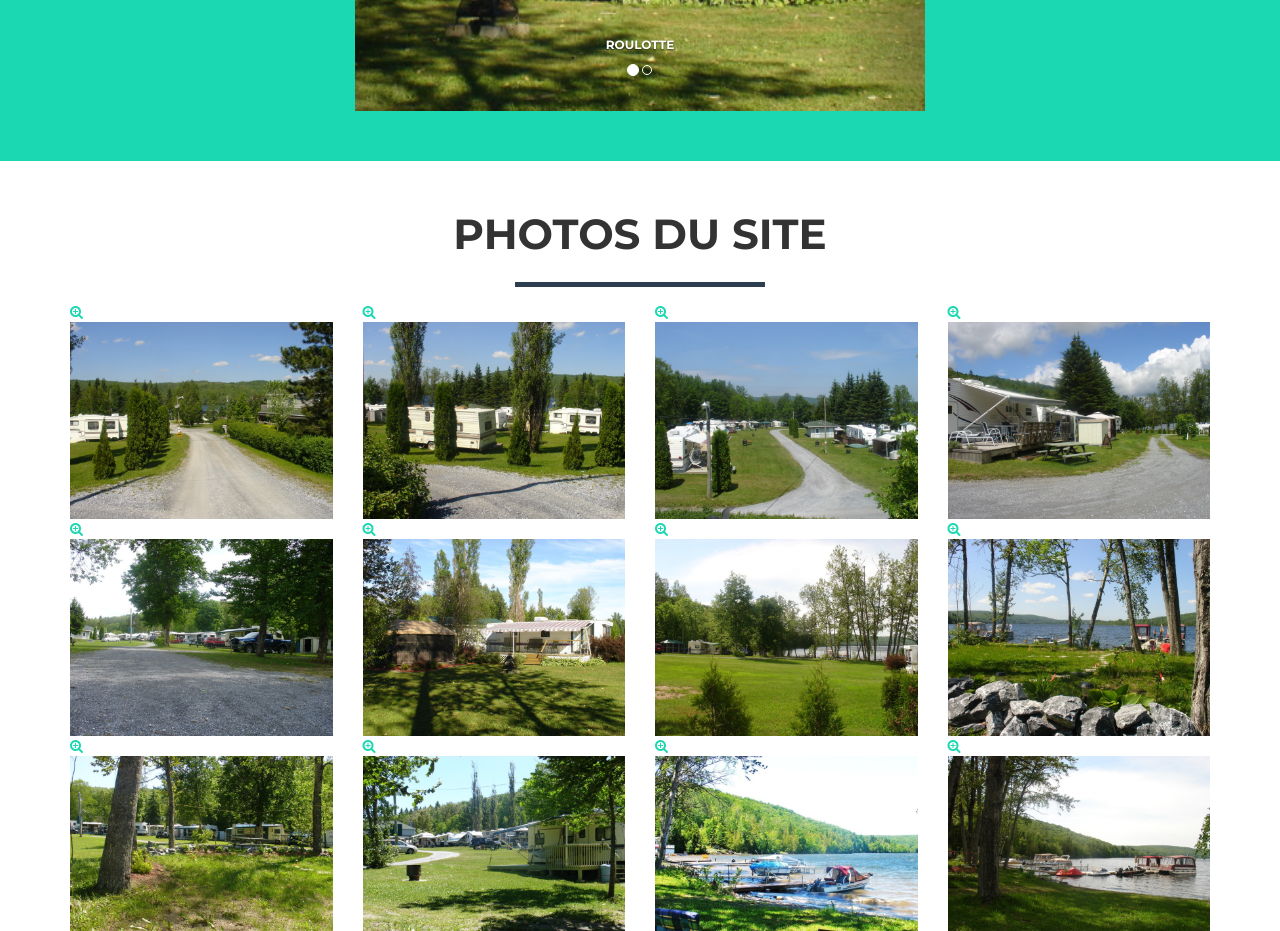
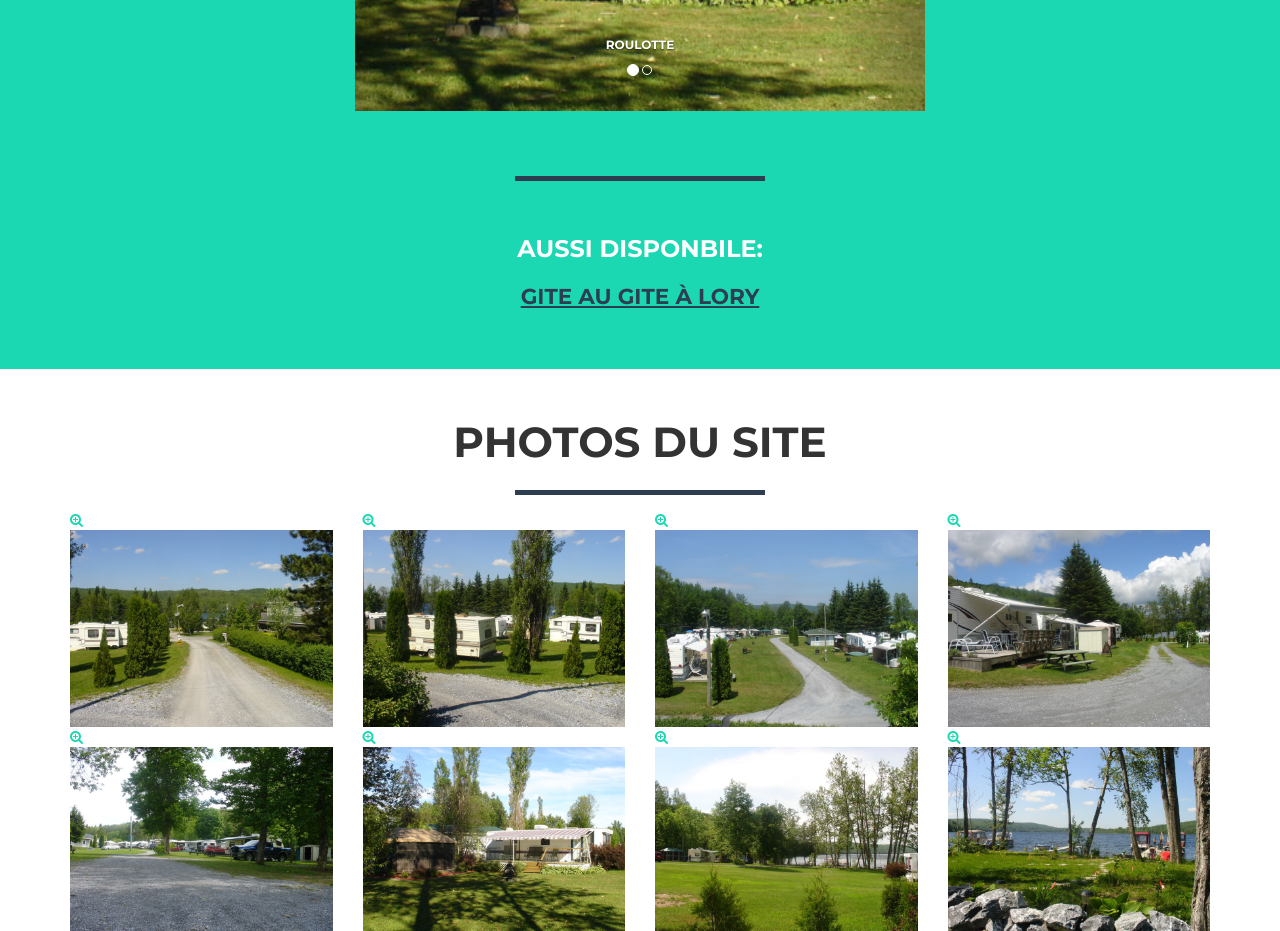
Before and after one commit to FrankLanglois/camping-soleil, a website: page index.html in a window 1280 px wide. Shown: the part 2980-3911 px from the top of the page. Drawn offline with nearby package versions, Linux system fonts and the light colour scheme; files whose address does not match are found by name.

Commit message:
Added link to camping domaine soleil and styles.

```diff
--- a/index.html
+++ b/index.html
@@ -403,6 +403,20 @@
                         <span class="glyphicon glyphicon-chevron-right" aria-hidden="true"></span>
                         <span class="sr-only">Next</span>
                     </a>
+                </div>
+            </div>
+        </div>
+        <br/>
+        <div class="row">
+            <br/>
+            <hr class="star-primary">
+            <br/>
+            <div class="row">
+                <div class="col-lg-12 text-center ">
+                    <h3>Aussi disponbile:</h3>
+                    <h3>
+                        <a href="http://gitealory.com" class="outside-link">Gite au Gite à Lory</a>
+                    </h3>
                 </div>
             </div>
         </div>
--- a/less/main.less
+++ b/less/main.less
@@ -566,3 +566,15 @@ footer {
     width: 100%;
   }
 }
+
+.outside-link {
+  color: @theme-primary;
+  font-size: 90%;
+  text-decoration: underline;
+  &:hover {
+    color: @theme-brand;
+  }
+  &:active {
+    color: @theme-primary;
+  }
+}
--- a/less/variables.less
+++ b/less/variables.less
@@ -3,6 +3,7 @@
 // Gray and Brand Colors for use across theme
 
 @theme-primary:    #2C3E50;
+@theme-brand: #118e75;
 @theme-success: #1bd8b2;  // #18BC9C;
 
 @gray-base:        #000;
```
Also changed, not shown: css/main.css, css/main.min.css.
